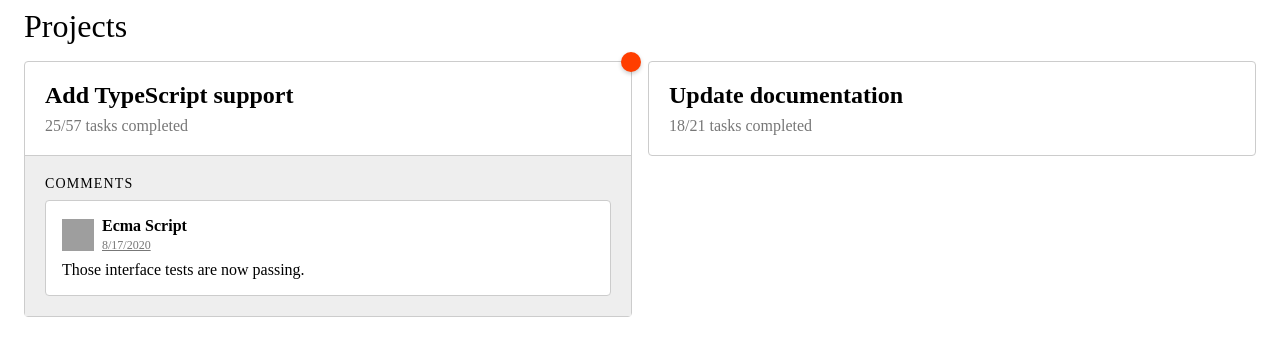
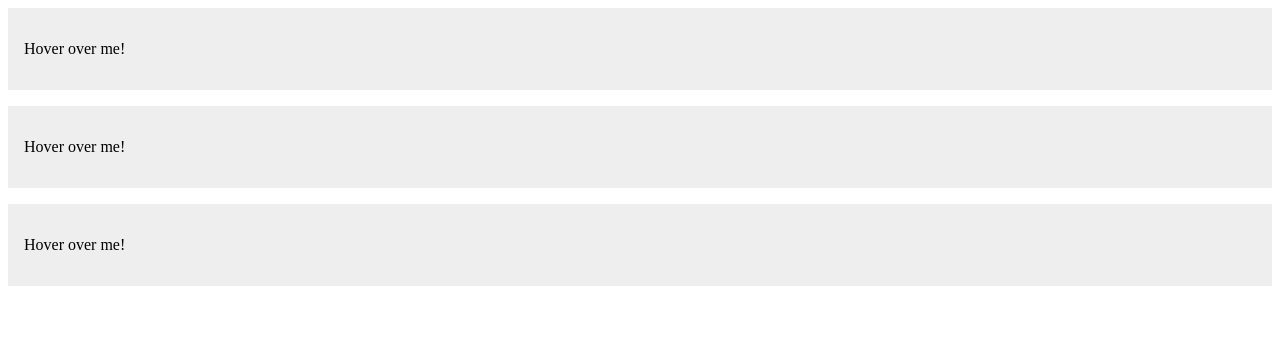
Before and after one commit to mooninlearn/learn-svelte-web-official_tutorial, a Svelte app: page / in a window 1280 px wide. Shown: the top 356 px of the page. Built offline with nearby package versions, Linux system fonts and the light colour scheme; grey boxes are pictures that could not be loaded.

Commit message:
Component composition  Slot props

```diff
--- a/src/App.svelte
+++ b/src/App.svelte
@@ -1,57 +1,46 @@
 <script>
-	import Project from './Project.svelte'
-	import Comment from './Comment.svelte'
+	import Hoverable from './Hoverable.svelte';
 </script>
 
-<h1>
-	Projects
-</h1>
+<Hoverable let:hovering={active}>
+	<div class:active>
+		{#if active}
+			<p>I am being hovered upon.</p>
+		{:else}
+			<p>Hover over me!</p>
+		{/if}
+	</div>
+</Hoverable>
 
-<ul>
-	<li>
-		<Project
-			title="Add TypeScript support"
-			tasksCompleted={25}
-			totalTasks={57}
-		>
-			<div slot="comments">
-				<Comment name="Ecma Script" postedAt={new Date('2020-08-17T14:12:23')}>
-					<p>Those interface tests are now passing.</p>
-				</Comment>
-			</div>
-		</Project>
-	</li>
-	<li>
-		<Project
-			title="Update documentation"
-			tasksCompleted={18}
-			totalTasks={21}
-		/>
-	</li>
-</ul>
+<Hoverable let:hovering={active}>
+	<div class:active>
+		{#if active}
+			<p>I am being hovered upon.</p>
+		{:else}
+			<p>Hover over me!</p>
+		{/if}
+	</div>
+</Hoverable>
+
+<Hoverable let:hovering={active}>
+	<div class:active>
+		{#if active}
+			<p>I am being hovered upon.</p>
+		{:else}
+			<p>Hover over me!</p>
+		{/if}
+	</div>
+</Hoverable>
 
 <style>
-	h1 {
-		font-weight: 300;
-		margin: 0 1rem;
+	div {
+		padding: 1em;
+		margin: 0 0 1em 0;
+		background-color: #eee;
 	}
 
-	ul {
-		list-style: none;
-		padding: 0;
-		margin: 0.5rem;
-		display: flex;
-	}
-
-	@media (max-width: 600px) {
-		ul {
-			flex-direction: column;
-		}
-	}
-
-	li {
-		padding: 0.5rem;
-		flex: 1 1 50%;
-		min-width: 200px;
+	.active {
+		background-color: #ff3e00;
+		color: white;
 	}
 </style>
--- a/src/Comment.svelte
+++ /dev/null
@@ -1,56 +0,0 @@
-<script>
-	export let name;
-	export let postedAt;
-
-	$: avatar = `https://ui-avatars.com/api/?name=${name.replace(/ /g, '+')}&rounded=true&background=ff3e00&color=fff&bold=true`;
-</script>
-
-<article>
-	<div class="header">
-		<img src={avatar} alt="" height="32" width="32">
-		<div class="details">
-			<h4>{name}</h4>
-			<time datetime={postedAt.toISOString()}>{postedAt.toLocaleDateString()}</time>
-		</div>
-	</div>
-	<div class="body">
-		<slot></slot>
-	</div>
-</article>
-
-<style>
-	article {
-		background-color: #fff;
-		border: 1px #ccc solid;
-		border-radius: 4px;
-		padding: 1rem;
-	}
-
-	.header {
-		align-items: center;
-		display: flex;
-	}
-
-	.details {
-		flex: 1 1 auto;
-		margin-left: 0.5rem
-	}
-
-	h4 {
-		margin: 0;
-	}
-
-	time {
-		color: #777;
-		font-size: 0.75rem;
-		text-decoration: underline;
-	}
-
-	.body {
-		margin-top: 0.5rem;
-	}
-
-	.body :global(p) {
-		margin: 0;
-	}
-</style>
--- /dev/null
+++ b/src/Hoverable.svelte
@@ -0,0 +1,15 @@
+<script>
+	let hovering;
+
+	function enter() {
+		hovering = true;
+	}
+
+	function leave() {
+		hovering = false;
+	}
+</script>
+
+<div on:mouseenter={enter} on:mouseleave={leave}>
+	<slot hovering={hovering}></slot>
+</div>
--- a/src/Project.svelte
+++ /dev/null
@@ -1,64 +0,0 @@
-<script>
-	export let title;
-	export let tasksCompleted = 0;
-	export let totalTasks = 0;
-</script>
-
-<article class:has-discussion={$$slots.comments}>
-	<div>
-		<h2>{title}</h2>
-		<p>{tasksCompleted}/{totalTasks} tasks completed</p>
-	</div>
-	{#if $$slots.comments}
-		<div class="discussion">
-			<h3>Comments</h3>
-			<slot name="comments"></slot>
-		</div>
-	{/if}
-</article>
-
-<style>
-	article {
-		border: 1px #ccc solid;
-		border-radius: 4px;
-		position: relative;
-	}
-
-	article > div {
-		padding: 1.25rem;
-	}
-
-	article.has-discussion::after {
-		content: '';
-		background-color: #ff3e00;
-		border-radius: 10px;
-		box-shadow: 0 2px 4px rgba(0,0,0,0.2);
-		height: 20px;
-		position: absolute;
-		right: -10px;
-		top: -10px;
-		width: 20px;
-	}
-
-	h2,
-	h3 {
-		margin: 0 0 0.5rem;
-	}
-
-	h3 {
-		font-size: 0.875rem;
-		font-weight: 500;
-		letter-spacing: 0.08em;
-		text-transform: uppercase;
-	}
-
-	p {
-		color: #777;
-		margin: 0;
-	}
-
-	.discussion {
-		background-color: #eee;
-		border-top: 1px #ccc solid;
-	}
-</style>
```
Also changed, not shown: 1 other file (tests, documents, lock files or other folders).
